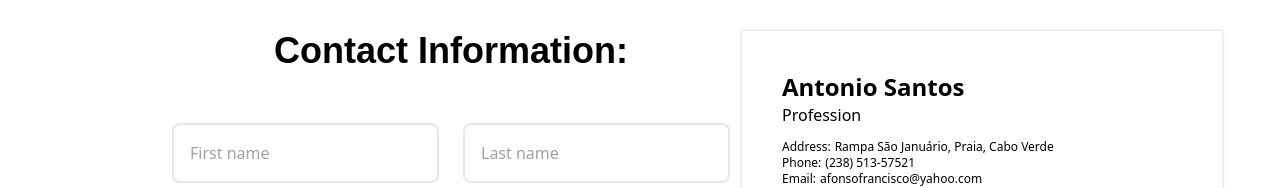
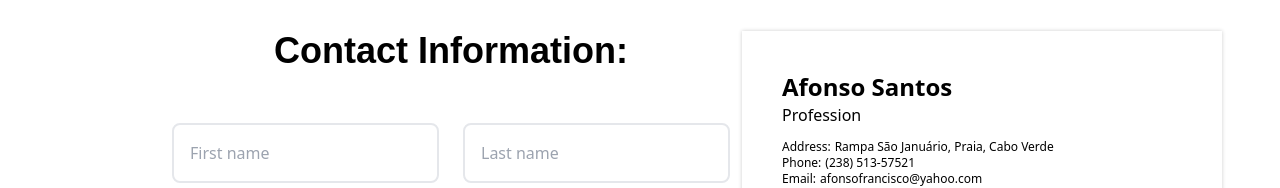
Before and after one commit to lmreineer/cv-maker, a React (Create React App) app: page / in a window 1280 px wide. Shown: the part 123-311 px from the top of the page. Built offline with nearby package versions, Linux system fonts and the light colour scheme.

Commit message:
Add sample of solution to a problem

```diff
--- a/src/components/Main.js
+++ b/src/components/Main.js
@@ -1,11 +1,23 @@
+import { useState } from "react";
 import Heading from "./form/HeadingForm.js";
 import Control from "./preview/CVPreview.js";
 
 const Main = () => {
+    const [lastName, setLastName] = useState("");
+    const [errors, setErrors] = useState({});
+    const [firstNameInput, setFirstNameInput] = useState("");
+
+    const handleInputChange = (e) => {
+        setFirstNameInput(e.target.value);
+
+        setLastName(e.target.value);
+        errors.lastName = false;
+    };
+
     return (
         <div className="flex justify-around px-40">
-            <Heading />
-            <Control />
+            <Heading onInputChange={handleInputChange} />
+            <Control firstNameInput={firstNameInput} />
         </div>
     );
 };
--- a/src/components/form/HeadingForm.js
+++ b/src/components/form/HeadingForm.js
@@ -1,6 +1,6 @@
 import React, { useState } from "react";
 
-const Heading = () => {
+const Heading = ({ onInputChange }) => {
     const [firstName, setFirstName] = useState("");
     const [lastName, setLastName] = useState("");
     const [email, setEmail] = useState("");
@@ -42,6 +42,7 @@ const Heading = () => {
     };
 
     return (
+        <>
             <form disabled={disabled} onSubmit={preventRedirect}>
                 <h1 className="text-4xl mb-10 mt-16 font-semibold text-center font-josefin-sans">
                     Contact Information:
@@ -53,16 +54,13 @@ const Heading = () => {
                                 type="text"
                                 name="first-name"
                                 placeholder="First name"
+                                id="first-name"
                                 className={
                                     errors.firstName
                                         ? " border-2 border-red-700 rounded-lg m-3 p-4 outline-0 focus:border-red-700 focus:shadow-inner focus:shadow-md"
                                         : "border-2 rounded-lg m-3 p-4 outline-0 focus:border-dark-yellow-green focus:shadow-inner focus:shadow-md"
                                 }
-                            value={firstName}
-                            onChange={(e) => {
-                                setFirstName(e.target.value);
-                                errors.firstName = false;
-                            }}
+                                onChange={onInputChange}
                             />
                             {errors.firstName && (
                                 <p className="ml-4 text-red-800">{errors.firstName}</p>
@@ -78,7 +76,6 @@ const Heading = () => {
                                         ? " border-2 border-red-700 rounded-lg m-3 p-4 outline-0 focus:border-red-700 focus:shadow-inner focus:shadow-md"
                                         : "border-2 rounded-lg m-3 p-4 outline-0 focus:border-dark-yellow-green focus:shadow-inner focus:shadow-md"
                                 }
-                            value={lastName}
                                 onChange={(e) => {
                                     setLastName(e.target.value);
                                     errors.lastName = false;
@@ -157,14 +154,15 @@ const Heading = () => {
                                         ? "border-2 border-red-700 rounded-lg m-3 p-4 w-full outline-0 focus:border-red-700 focus:shadow-inner focus:shadow-md"
                                         : "border-2 rounded-lg m-3 p-4 outline-0 focus:border-dark-yellow-green focus:shadow-inner focus:shadow-md w-full"
                                 }
-                            value={email}
                                 onChange={(e) => {
                                     setEmail(e.target.value);
                                     errors.email = false;
                                 }}
                             />
                         </label>
-                    {errors.email && <p className="ml-4 text-red-800">{errors.email}</p>}
+                        {errors.email && (
+                            <p className="ml-4 text-red-800">{errors.email}</p>
+                        )}
                     </div>
                     <div className="flex justify-around">
                         <button className="bg-gray-300 hover:bg-gray-400 transition p-5 w-56 rounded-lg my-10">
@@ -179,6 +177,7 @@ const Heading = () => {
                     </div>
                 </div>
             </form>
+        </>
     );
 };
 
--- a/src/components/preview/CVContent.js
+++ b/src/components/preview/CVContent.js
@@ -1,6 +1,7 @@
 const Content = ({
     textContainer,
     fullName,
+    firstNameInput,
     profession,
     address,
     contactHeading,
@@ -21,7 +22,9 @@ const Content = ({
 }) => {
     return (
         <div className={textContainer}>
-            <h1 className={fullName}>Antonio Santos</h1>
+            <h1 className={fullName}>
+                <span>{firstNameInput || "Afonso"}</span> Santos
+            </h1>
             <h6 className={profession}>Profession</h6>
             <div>
                 <h6 className={address}>
--- a/src/components/preview/CVPreview.js
+++ b/src/components/preview/CVPreview.js
@@ -2,7 +2,7 @@ import { useState } from "react";
 import Modal from "./CVModal.js";
 import Content from "./CVContent.js";
 
-const Control = () => {
+const Control = ({ firstNameInput }) => {
     const [isClicked, setIsClicked] = useState(false);
 
     const toggleClick = () => {
@@ -17,6 +17,7 @@ const Control = () => {
             >
                 <Content
                     fullName="text-2xl font-bold"
+                    firstNameInput={firstNameInput}
                     profession="text-base"
                     address="mt-3 text-xs font-medium"
                     contactHeading="text-xs font-medium"
```
Lines whose indentation alone changed are shown as unchanged.
